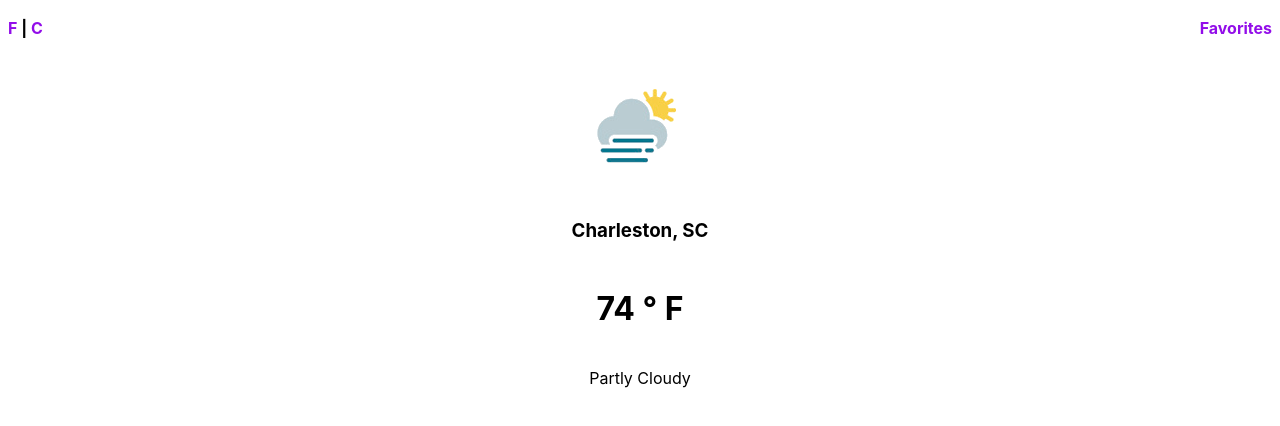
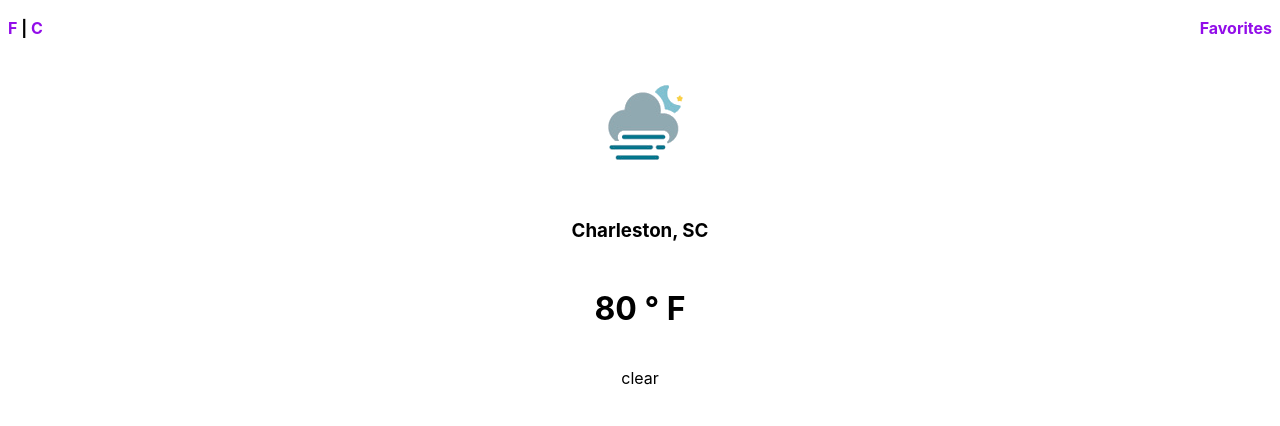
Before and after one commit to twilson63/s101-2021-7-7, a Svelte app: page / in a window 1280 px wide. Shown: the top 426 px of the page. Built offline with nearby package versions, Linux system fonts and the light colour scheme.

Commit message:
1-template-basics

```diff
--- a/src/views/Current.svelte
+++ b/src/views/Current.svelte
@@ -1,3 +1,11 @@
+<script>
+  const weather = {
+    city: 'Charleston, SC',
+    temp: '80 &deg; F',
+    icon: 'a01n',
+    description: 'clear'
+  }
+</script>
 <nav>
   <div>
     <a href="">F</a>
@@ -8,11 +16,11 @@
 </nav>
 <main>
   <figure>
-    <img alt="partly cloudy" src="/icons/a01d.png" />
+    <img alt="{weather.description}" src="/icons/{weather.icon}.png" />
   </figure>
-  <h3>Charleston, SC</h3>
-  <h1>74 &deg; F</h1>
-  <p>Partly Cloudy</p>
+  <h3>{weather.city}</h3>
+  <h1>{@html weather.temp}</h1>
+  <p>{weather.description}</p>
 </main>
 <style>
   nav {
```
